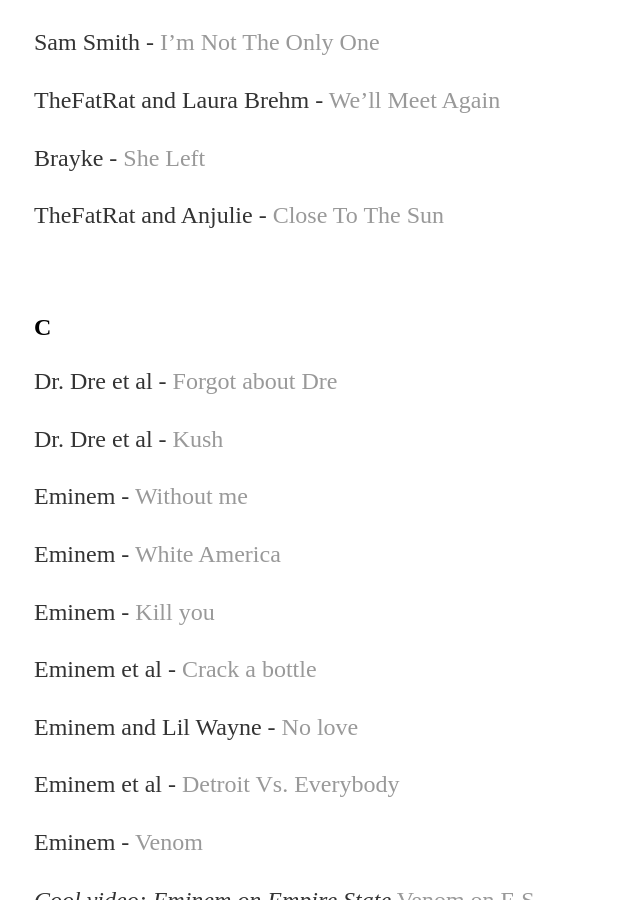
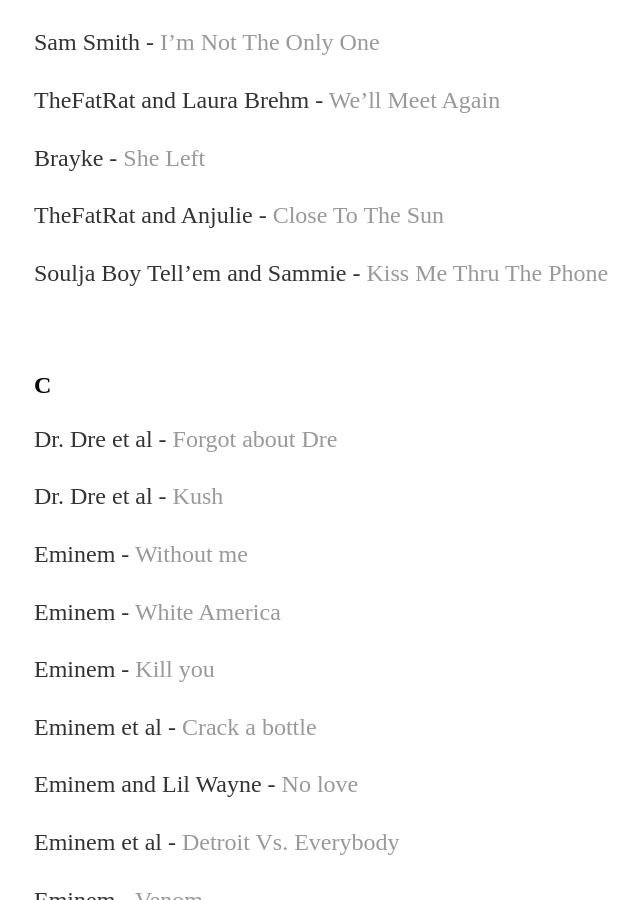
Before and after one commit to yjkweon24/yjkweon24.github.io, a Jekyll site: the page built from _posts/2018-10-23-songs-that-i-love.md, in a window 1280 px wide and 900 px high, scrolled down 12573 px. Shown: the whole window, without its empty margins (158-798 px from the left). Built offline with Jekyll 4.4.1, drawn with Linux system fonts in a browser that asks for light colours.

Commit message:
Update 2018-10-23-songs-that-i-love.md

```diff
--- a/_posts/2018-10-23-songs-that-i-love.md
+++ b/_posts/2018-10-23-songs-that-i-love.md
@@ -438,6 +438,8 @@
 
 TheFatRat and Anjulie - [Close To The Sun](https://www.youtube.com/watch?v=qGYjWd58tGM&ab_channel=AirwaveMusicTV)
 
+Soulja Boy Tell'em and Sammie - [Kiss Me Thru The Phone](https://www.youtube.com/watch?v=47Fbo4kU2AU&list=RDZvUBGN4KoP0&index=16)
+
 <br>
 
 ## C
```
